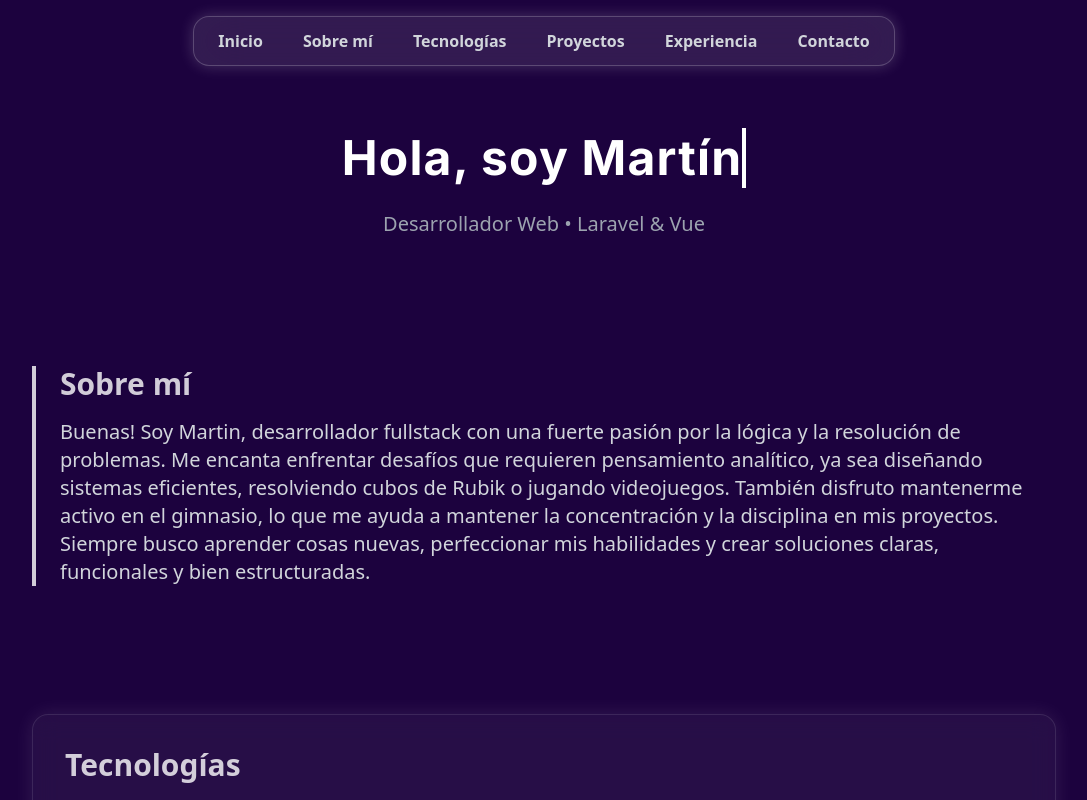
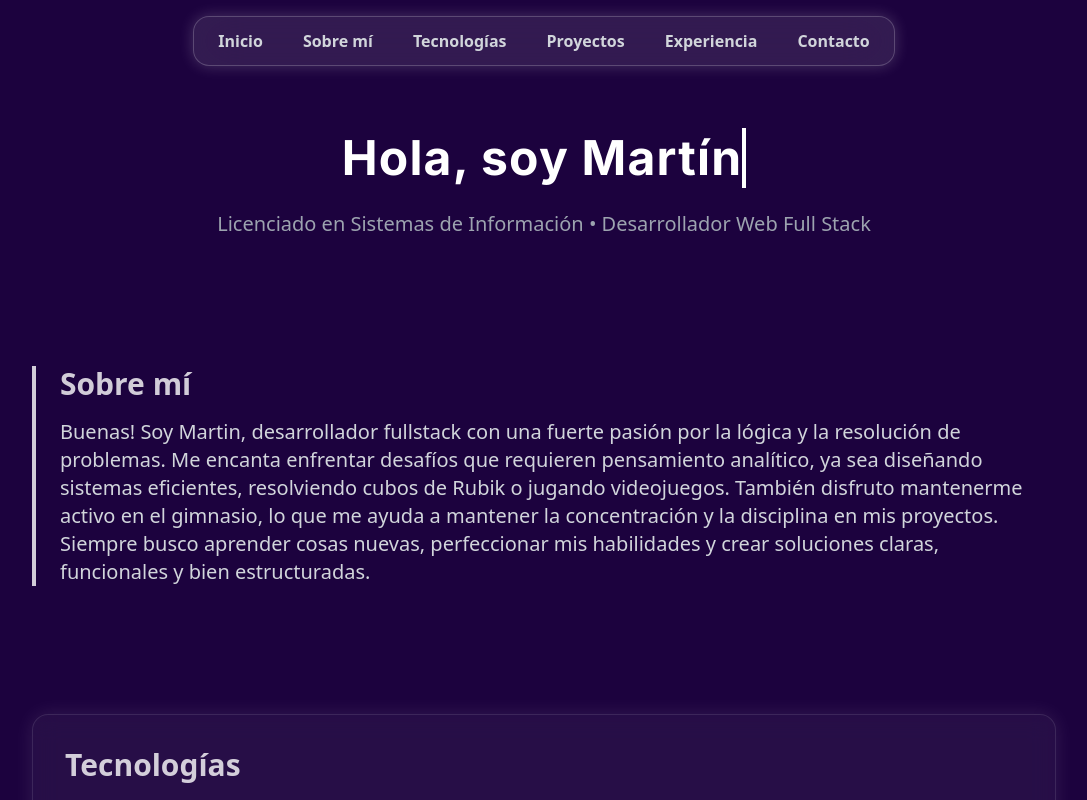
Before and after one commit to MartinFoche/portfolio, a Vue app: page / in a window 1280 px wide. Shown: the top 800 px of the page, without its empty margins (96-1183 px from the left). Built offline with nearby package versions, Linux system fonts and the light colour scheme.

Commit message:
change description herocard licenciado

```diff
--- a/src/components/AboutMe.vue
+++ b/src/components/AboutMe.vue
@@ -4,7 +4,7 @@
   <section class="max-w-5xl lg:mx-auto px-4 border-l-4 border-white/80 pl-6 mt-16 ml-2">
     <h2 class="text-2xl md:text-3xl font-bold mb-4 text-white/80">Sobre mí</h2>
 
-    <p class="text-gray-300 text-lg text-base md:text-xl leading-relaxed">
+    <p class="text-gray-300 text-lg md:text-xl leading-relaxed">
       Buenas! Soy Martin, desarrollador fullstack con una fuerte pasión por la lógica y la
       resolución de problemas. Me encanta enfrentar desafíos que requieren pensamiento analítico, ya
       sea diseñando sistemas eficientes, resolviendo cubos de Rubik o jugando videojuegos. También
--- a/src/components/HeroCard.vue
+++ b/src/components/HeroCard.vue
@@ -6,7 +6,7 @@
         >Hola, soy Martín</span
       >
     </h1>
-    <h2 class="text-lg sm:text-xl text-gray-400">Desarrollador Web • Laravel & Vue</h2>
+    <h2 class="text-lg sm:text-xl text-gray-400">Licenciado en Sistemas de Información • Desarrollador Web Full Stack</h2>
   </section>
 </template>
 <style>
```
